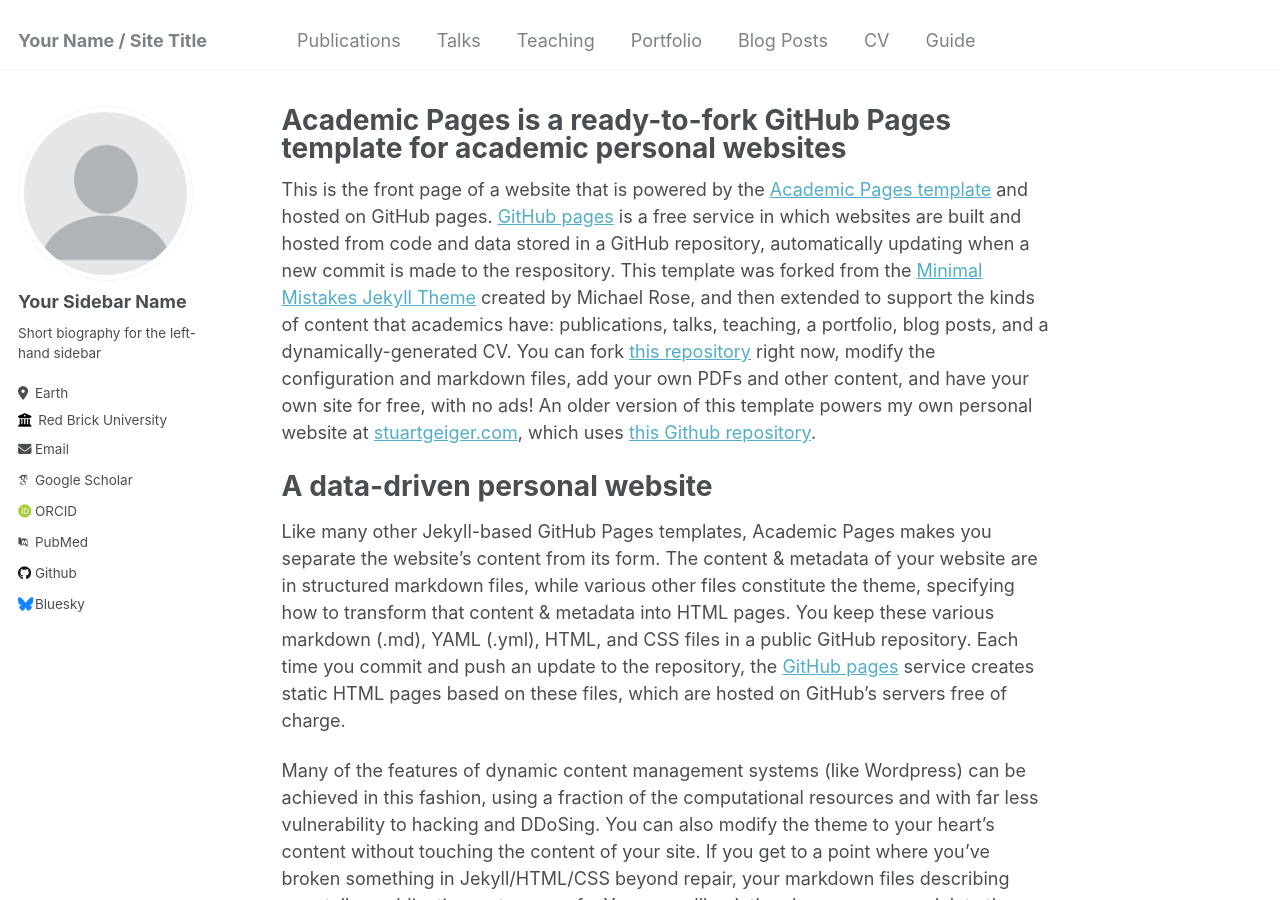
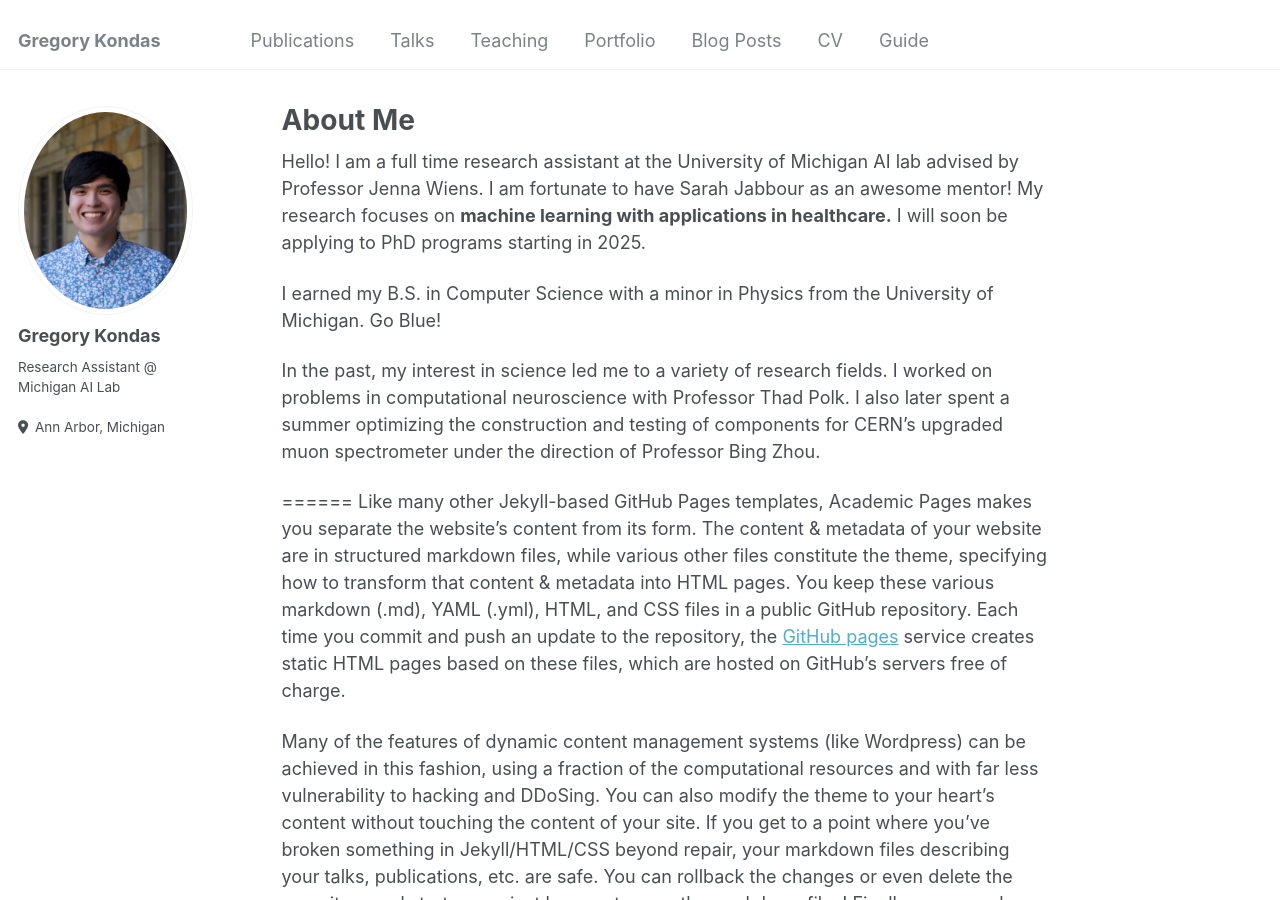
Before and after one commit to gkondas/gkondas.github.io, a Jekyll site: the page built from _pages/about.md, in a window 1280 px wide and 900 px high. Built offline with Jekyll 4.4.1, drawn with Linux system fonts in a browser that asks for light colours; some web fonts are replaced; some of the changed text lies outside the part shown.

Commit message:
first comit

```diff
--- a/_config.yml
+++ b/_config.yml
@@ -8,47 +8,46 @@
 
 # Basic Site Settings
 locale                   : "en-US"
-title                    : "Your Name / Site Title"
+title                    : "Gregory Kondas"
 title_separator          : "-"
-name                     : &name "Your Name"
+name                     : &name "Gregory Kondas"
 description              : &description "personal description"
-url                      : https://academicpages.github.io # the base hostname & protocol for your site e.g. "https://mmistakes.github.io"
+url                      : https://gkondas.github.io # the base hostname & protocol for your site e.g. "https://mmistakes.github.io"
 baseurl                  : "" # the subpath of your site, e.g. "/blog"
-repository               : "academicpages/academicpages.github.io"
+repository               : "gkodnas/gkondas.github.io"
 
 # Site Author - The following control what appear as part of the author content on the side bar.
 #               If a field is blank the icon and link will not appear, otherwise it will be shown.
 #               Additional customization can be done by editing /_includes/author-profile.html
 author:
   # Biographic information
-  avatar           : "profile.png"
-  name             : "Your Sidebar Name"
-  pronouns         : # example: "she/her"
-  bio              : "Short biography for the left-hand sidebar"
-  location         : "Earth"
-  employer         : "Red Brick University"
-  uri              : # URL
-  email            : "none@example.org"
+  avatar           : "greg.jpeg"
+  name             : "Gregory Kondas"
+  bio              : "Research Assistant @ Michigan AI Lab"
+  location         : "Ann Arbor, Michigan"
+  # employer         : "Red Brick University"
+  # uri              : # URL
+  #email            : "none@example.org"
 
   # Academic websites
-  arxiv            : # URL - Update with the correct link to your profile
-  googlescholar    : "https://scholar.google.com/citations?user=PS_CX0AAAAAJ"
-  impactstory      : # URL
-  orcid            : "http://orcid.org/yourorcidurl"
-  semantic         : # URL
-  pubmed           : "https://www.ncbi.nlm.nih.gov/pubmed/?term=john+snow"
-  researchgate     : # URL
+  #arxiv            : # URL - Update with the correct link to your profile
+  #googlescholar    : "https://scholar.google.com/citations?user=PS_CX0AAAAAJ"
+  #impactstory      : # URL
+  #orcid            : "http://orcid.org/yourorcidurl"
+  #semantic         : # URL
+  #pubmed           : "https://www.ncbi.nlm.nih.gov/pubmed/?term=john+snow"
+  #researchgate     : # URL
 
   # Repositories and software development
-  bitbucket        : # Username - Update with your username on the site
-  codepen          : # Username
-  dribbble         : # Username
-  github           : "academicpages"
-  kaggle           : # Username
-  stackoverflow    : # User number or user number and name (i.e., use "1" or "1/jeff-atwood")
+  # bitbucket        : # Username - Update with your username on the site
+  # codepen          : # Username
+  # dribbble         : # Username
+  # github           : "academicpages"
+  # kaggle           : # Username
+  # stackoverflow    : # User number or user number and name (i.e., use "1" or "1/jeff-atwood")
 
   # Social media
-  bluesky          : "bsky.app" # Replace this with you Bluesky username
+  bluesky          : # Replace this with you Bluesky username
   facebook         : # Username
   flickr           : # Username
   foursquare       : # Username
--- a/_data/authors.yml
+++ b/_data/authors.yml
@@ -1,7 +1,7 @@
 # Authors
 
 Name Name:
-  name        : "Name Name"
+  name        : "Gregory Kondas"
   uri         : "http://name.com"
   email       : "name@name.com"
   bio         : "This is the first name."
--- a/_pages/about.md
+++ b/_pages/about.md
@@ -1,15 +1,19 @@
 ---
 permalink: /
-title: "Academic Pages is a ready-to-fork GitHub Pages template for academic personal websites"
+title: "About Me"
 author_profile: true
 redirect_from:
   - /about/
   - /about.html
 ---
 
-This is the front page of a website that is powered by the [Academic Pages template](https://github.com/academicpages/academicpages.github.io) and hosted on GitHub pages. [GitHub pages](https://pages.github.com) is a free service in which websites are built and hosted from code and data stored in a GitHub repository, automatically updating when a new commit is made to the respository. This template was forked from the [Minimal Mistakes Jekyll Theme](https://mmistakes.github.io/minimal-mistakes/) created by Michael Rose, and then extended to support the kinds of content that academics have: publications, talks, teaching, a portfolio, blog posts, and a dynamically-generated CV. You can fork [this repository](https://github.com/academicpages/academicpages.github.io) right now, modify the configuration and markdown files, add your own PDFs and other content, and have your own site for free, with no ads! An older version of this template powers my own personal website at [stuartgeiger.com](http://stuartgeiger.com), which uses [this Github repository](https://github.com/staeiou/staeiou.github.io).
+Hello! I am a full time research assistant at the University of Michigan AI lab advised by Professor Jenna Wiens. I am fortunate to have Sarah Jabbour as an awesome mentor! My research focuses on **machine learning with applications in healthcare.** I will soon be applying to PhD programs starting in 2025.
 
-A data-driven personal website
+I earned my B.S. in Computer Science with a minor in Physics from the University of Michigan. Go Blue!
+
+In the past, my interest in science led me to a variety of research fields. I worked on problems in computational neuroscience with Professor Thad Polk. I also later spent a summer optimizing the construction and testing of components for CERN’s upgraded muon spectrometer under the direction of Professor Bing Zhou.
+
+
 ======
 Like many other Jekyll-based GitHub Pages templates, Academic Pages makes you separate the website's content from its form. The content & metadata of your website are in structured markdown files, while various other files constitute the theme, specifying how to transform that content & metadata into HTML pages. You keep these various markdown (.md), YAML (.yml), HTML, and CSS files in a public GitHub repository. Each time you commit and push an update to the repository, the [GitHub pages](https://pages.github.com/) service creates static HTML pages based on these files, which are hosted on GitHub's servers free of charge.
 
```
Also changed, not shown: images/greg.jpeg (added), 1 other file.
